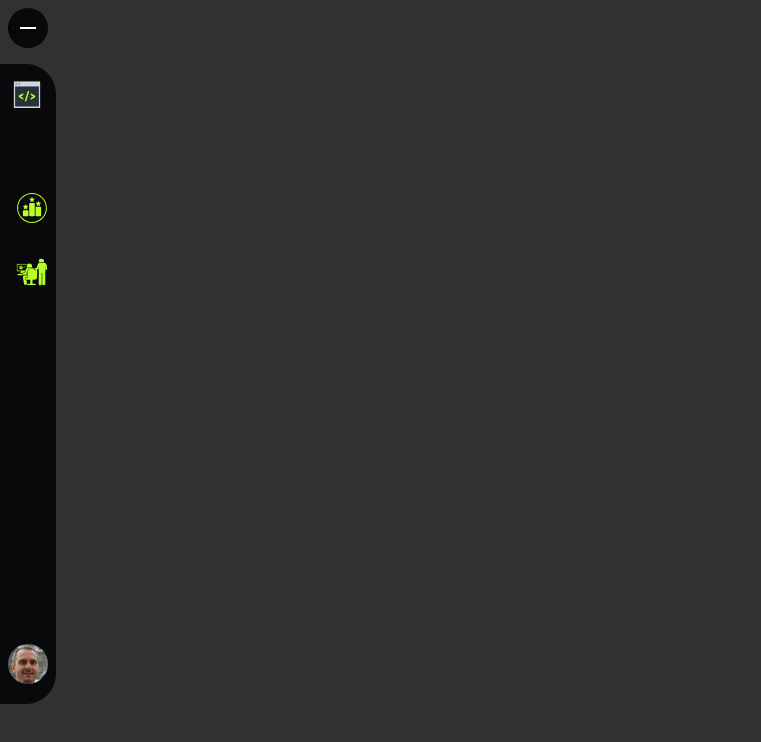
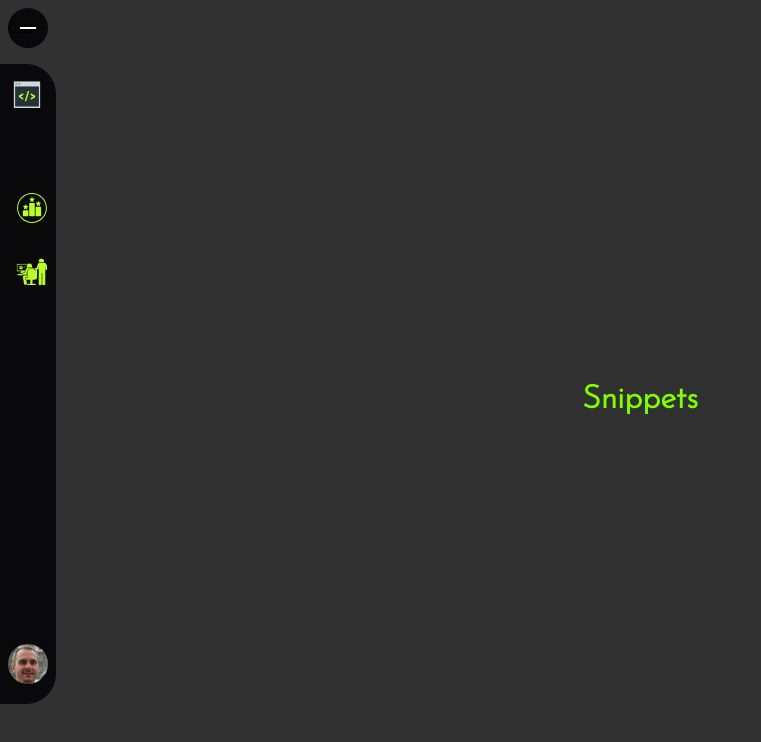
Before and after one commit to kathypurry/capstonegang, a React (Create React App) app in the folder front-end/: page /code in a window 1280 px wide. Shown: the top 742 px of the page, without its empty margins (0-761 px from the left). Built offline with nearby package versions, Linux system fonts and the light colour scheme; no server answers.

Commit message:
integrate front-end with back-end and show up on page

```diff
--- a/front-end/src/App.js
+++ b/front-end/src/App.js
@@ -1,11 +1,12 @@
-import { Switch, Route } from 'react-router-dom';
-import { AnimatePresence } from 'framer-motion';
+import { Switch, Route } from "react-router-dom";
+import { AnimatePresence } from "framer-motion";
 
-import styled from 'styled-components';
-import Sidebar from './Sidebar';
-import Home from './Pages/Home';
-import About from './Pages/About';
-import Leaderboard from './Pages/Leaderboard';
+import styled from "styled-components";
+import Sidebar from "./Sidebar";
+import Home from "./Pages/Home";
+import About from "./Pages/About";
+import Leaderboard from "./Pages/Leaderboard";
+import Snippets from "./Components/Snippets";
 
 const Pages = styled.div`
   width: 100vw;
@@ -16,27 +17,26 @@ const Pages = styled.div`
   color: var(--neongreen);
 
   h2 {
-    font-size: calc( 2rem + 2vw );
+    font-size: calc(2rem + 2vw);
   }
-`
+`;
 
 const App = () => {
   return (
-    <div className='App'>
+    <div className="App">
       <Sidebar />
       <Pages>
         <AnimatePresence exitBeforeEnter>
-        <Switch>
+          <Switch>
             <Route exact path="/" component={Home} />
             <Route path="/about" component={About} />
             <Route path="/leaderboard" component={Leaderboard} />
+            <Route path="/code" component={Snippets} />
           </Switch>
         </AnimatePresence>
-
       </Pages>
-
     </div>
-  )
-}
+  );
+};
 
 export default App;
--- a/front-end/src/Pages/About.js
+++ b/front-end/src/Pages/About.js
@@ -5,7 +5,7 @@ import Parallax from 'react-rellax'
 import MotionF from './MotionF';
 
 // images
-import TypingImage from '../components/TypingImage';
+import TypingImage from '../Components/TypingImage';
 import NextIcon from '../assets/next-icon.svg';
 import LowerIcon from '../assets/lower-icon.svg';
 
--- a/front-end/src/Pages/Home.js
+++ b/front-end/src/Pages/Home.js
@@ -1,5 +1,5 @@
 import React from 'react';
-import Timer from '../components/Timer';
+import Timer from '../Components/Timer';
 
 const Home = () => {
     return (
--- /dev/null
+++ b/front-end/src/components/Snippets.js
@@ -0,0 +1,24 @@
+import { useState, useEffect } from "react";
+import { apiURL } from "../util/apiURL";
+import axios from "axios";
+
+export default function Snippets() {
+  const API = apiURL();
+
+  const [snippet, setSnippet] = useState([]);
+
+  useEffect(() => {
+    axios.get(`${API}/code`).then((res) => {
+      setSnippet(res.data);
+    });
+  }, []);
+
+  return (
+
+    <div>
+      <h1>Snippets</h1>
+      {console.log(snippet)}
+      {snippet.map((snip) => snip.snippet)}
+    </div>
+  );
+}
--- a/front-end/src/util/apiURL.js
+++ b/front-end/src/util/apiURL.js
@@ -1,5 +1,5 @@
 export const apiURL = () => {
   return window.location.hostname === "localhost"
-    ? "http://localhost:3333"
+    ? "http://localhost:4000"
     : "https://mysterious-spire-49483.herokuapp.com";
 };
```
Also changed, not shown: front-end/src/Pages/SnippetsPage.js (added), 1 other file (tests, documents, lock files or other folders).
